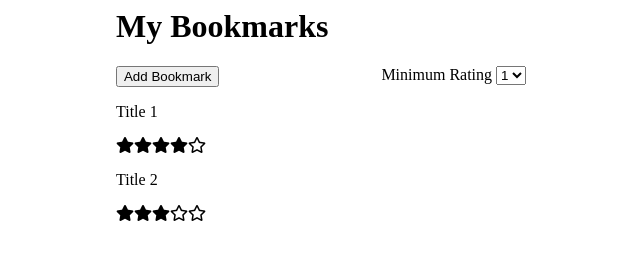
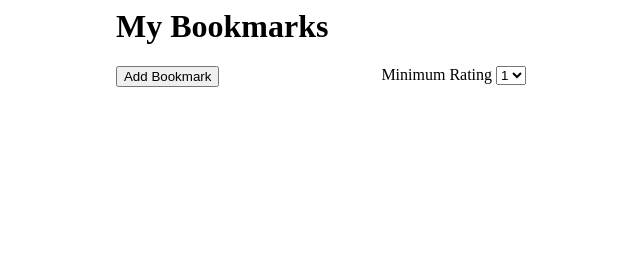
Before and after one commit to thinkful-ei-bee/Joel-James-bookmarks-app, a plain HTML site: page index.html in a window 1280 px wide. Shown: the whole page, without its empty margins (76-716 px from the left). Drawn offline with nearby package versions, Linux system fonts and the light colour scheme; no server answers.

Commit message:
filterRating comparitive added to render for retrieving bookmarks <= rating wanted

```diff
--- a/index.html
+++ b/index.html
@@ -53,52 +53,12 @@
 
     </section>
 
-
     <section id="bookmarks">
-
-      <!-- dynamic content here -->
 
       <div class="col">
         <ul id="bookmarks-list">
 
-          <li>
-            <form>
-
-              <div class="bookmark-title">
-                <p>Title 1</p>
-
-                <div class="form-group">
-                  <ul class="bookmark-rating">
-                    <li><i class="fas fa-star"></i></li>
-                    <li><i class="fas fa-star"></i></li>
-                    <li><i class="fas fa-star"></i></li>
-                    <li><i class="fas fa-star"></i></li>
-                    <li><i class="far fa-star"></i></li>
-                  </ul>
-                </div>
-
-              </div>
-            </form>
-          </li>
-
-          <li>
-            <form>
-
-              <div class="bookmark-title">
-                <p>Title 2</p>
-
-                <div class="form-group">
-                  <ul class="bookmark-rating">
-                    <li><i class="fas fa-star"></i></li>
-                    <li><i class="fas fa-star"></i></li>
-                    <li><i class="fas fa-star"></i></li>
-                    <li><i class="far fa-star"></i></li>
-                    <li><i class="far fa-star"></i></li>
-                  </ul>
-                </div>
-
-              </div>
-            </form>
+        <!-- dynamic content here -->
 
         </ul>
       </div>
@@ -112,5 +72,6 @@
   <script type="text/javascript" src="scripts/bookmarkList.js"></script>
   <script type="text/javascript" src="scripts/api.js"></script>
   <script type="text/javascript" src="scripts/index.js"></script>
+
 </body>
 </html>
--- a/scripts/bookmarkList.js
+++ b/scripts/bookmarkList.js
@@ -1,29 +1,8 @@
 'use strict';
 
+/* global store */
+
 const bookmarkList = (function() {
-
-  // useless ref code
-  //   return `
-  //   <li>
-  //   <form>
-
-  //     <div class="bookmark-title">
-  //       <p>${bookmark.title}</p>
-
-  //       <div class="form-group">
-  //         <ul class="bookmark-rating">
-  //           <li><i class="fas fa-star"></i></li>
-  //           <li><i class="fas fa-star"></i></li>
-  //           <li><i class="fas fa-star"></i></li>
-  //           <li><i class="fas fa-star"></i></li>
-  //           <li><i class="far fa-star"></i></li>
-  //         </ul>
-  //       </div>
-
-  //     </div>
-  //   </form>
-  // </li>`;
-
 
   function generateBookmarkElement(bookmark) {
 
@@ -70,7 +49,8 @@ const bookmarkList = (function() {
 
   // renderer:
   function render() {
-
+    let bookmarksToRender = store.bookmarks.filter( bookmark => bookmark.rating <= store.filterRating );
+    console.log(bookmarksToRender);
   }
 
   function handleAddBookmark() {
@@ -97,8 +77,8 @@ const bookmarkList = (function() {
 
   function handleCancelBookmark() {
     $('#bookmarks-list').on('click', '#create-bookmark-cancel', event => {
-    event.preventDefault();
-    store.addBookmark = false;
+      event.preventDefault();
+      store.addBookmark = false;
     });
   }
 
--- a/scripts/index.js
+++ b/scripts/index.js
@@ -8,15 +8,19 @@ function main() {
 
   bookmarkList.bindEventListeners();
 
+  // Get remote bookmarks
   api.getBookmarks()
     .then((bookmarks) => {
-      bookmarks.forEach(bookmark => {
-        store.addBookmark(bookmark);
-        // do other stuff
-        console.log(store.bookmarks);
-        // call render
 
-      });
+      // Update local store.bookmarks array with remote values
+      bookmarks.forEach(bookmark => store.addBookmark(bookmark));
+
+      // Listen for clicks
+      bookmarkList.bindEventListeners();
+
+      //
+      bookmarkList.render();
+
     });
 
 }
--- a/scripts/store.js
+++ b/scripts/store.js
@@ -40,6 +40,7 @@ const store = (function(){
     findAndDelete,
     toggleFilterRating,
     setBookmarkExpand,
+    filterRating: 3,
   };
 
 }());
```
